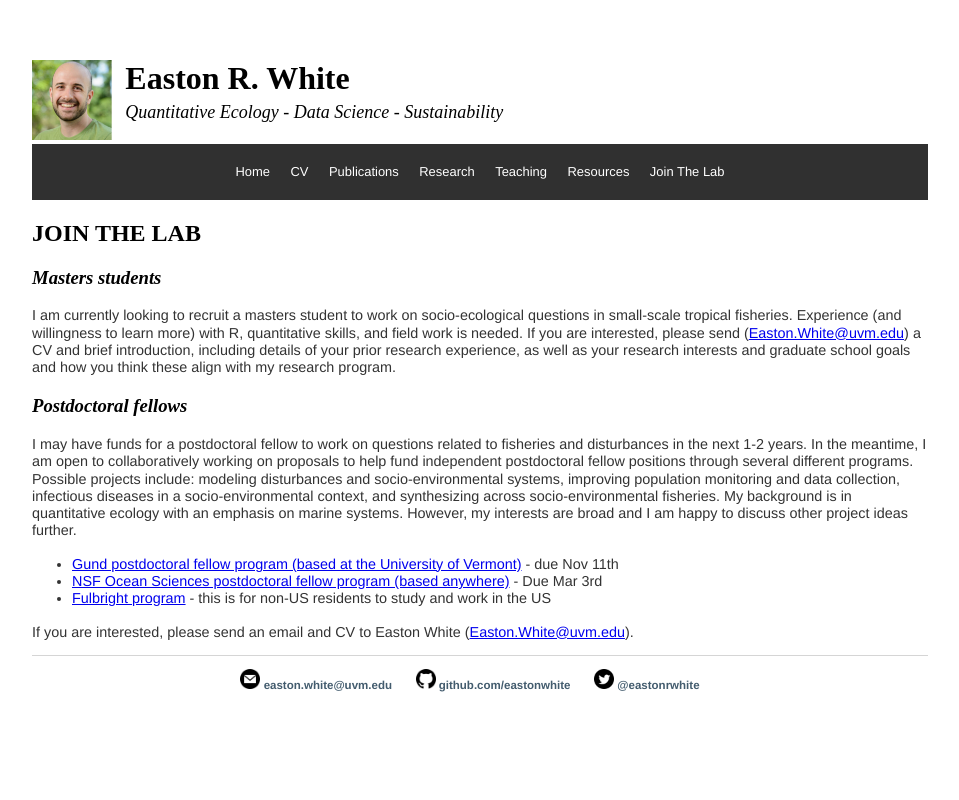
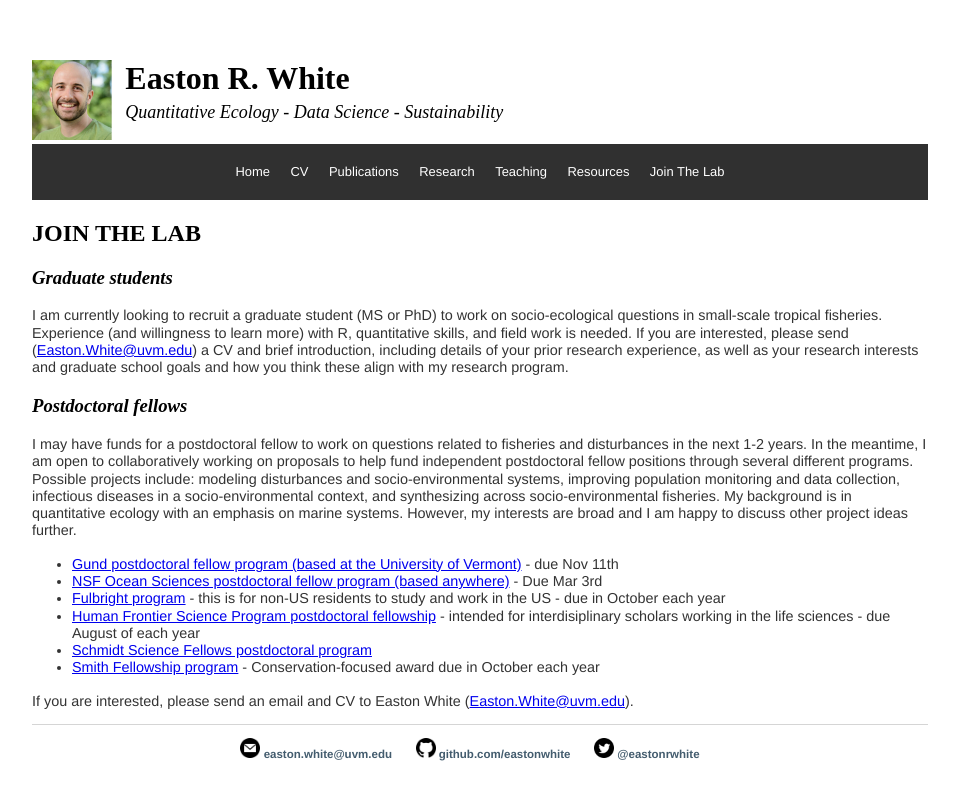
Before and after one commit to eastonwhite/eastonwhite.github.io, a Jekyll site: the page built from join/index.html, in a window 1280 px wide. Shown: the top 800 px of the page, without its empty margins (160-1119 px from the left). Built offline with Jekyll 4.4.1, drawn with Linux system fonts in a browser that asks for light colours.

Commit message:
added postdoc fellowships

```diff
--- a/join/index.html
+++ b/join/index.html
@@ -5,8 +5,8 @@ title: Easton R. White | Join the Lab
 
 <h2>JOIN THE LAB</h2>
 
-<h3><i>Masters students</i></h3>
-<p>I am currently looking to recruit a masters student to work on socio-ecological questions in small-scale tropical fisheries. Experience (and willingness to learn more) with R, quantitative skills, and field work is needed. If you are interested, please send (<a href="mailto:Easton.White@uvm.edu">Easton.White@uvm.edu</a>) a CV and brief introduction, including details of your prior research experience, as well as your research interests and graduate school goals and how you think these align with my research program.</p>
+<h3><i>Graduate students</i></h3>
+<p>I am currently looking to recruit a graduate student (MS or PhD) to work on socio-ecological questions in small-scale tropical fisheries. Experience (and willingness to learn more) with R, quantitative skills, and field work is needed. If you are interested, please send (<a href="mailto:Easton.White@uvm.edu">Easton.White@uvm.edu</a>) a CV and brief introduction, including details of your prior research experience, as well as your research interests and graduate school goals and how you think these align with my research program.</p>
 
 
 <h3><i>Postdoctoral fellows</i></h3>
@@ -15,7 +15,10 @@ title: Easton R. White | Join the Lab
  <ul>
    <li><a href="http://go.uvm.edu/nia9k">Gund postdoctoral fellow program (based at the University of Vermont)</a> - due Nov 11th</li>
    <li><a href="https://www.nsf.gov/pubs/2021/nsf21538/nsf21538.htm">NSF Ocean Sciences postdoctoral fellow program (based anywhere)</a> - Due Mar 3rd </li>
-   <li><a href="https://us.fulbrightonline.org/">Fulbright program</a> - this is for non-US residents to study and work in the US</li>
+   <li><a href="https://us.fulbrightonline.org/">Fulbright program</a> - this is for non-US residents to study and work in the US - due in October each year</li>
+   <li><a href="https://www.hfsp.org/funding/hfsp-funding/postdoctoral-fellowships">Human Frontier Science Program postdoctoral fellowship</a> - intended for interdisiplinary scholars working in the life sciences - due August of each year</li>
+   <li><a href="https://schmidtsciencefellows.org/selection/">Schmidt Science Fellows postdoctoral program</a> </li>
+   <li><a href="https://conbio.org/mini-sites/smith-fellows">Smith Fellowship program</a> - Conservation-focused award due in October each year</li>
 </ul>
 
 
```
